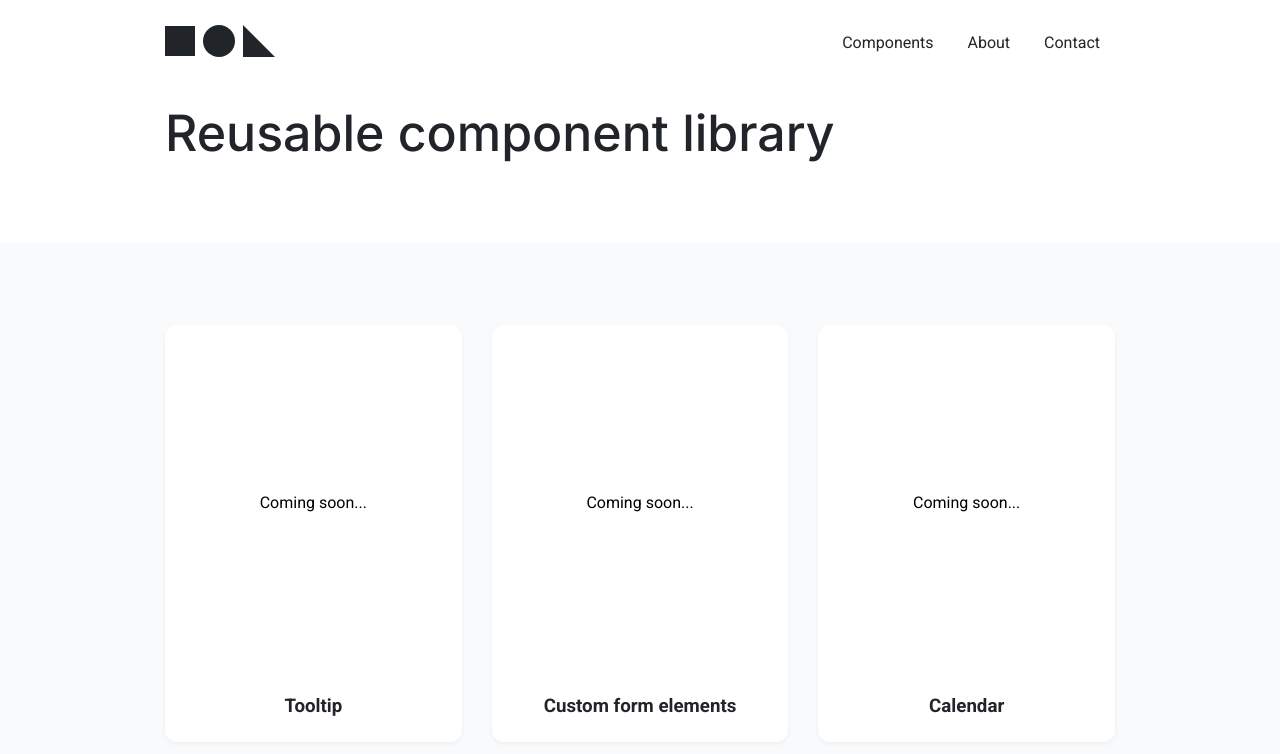
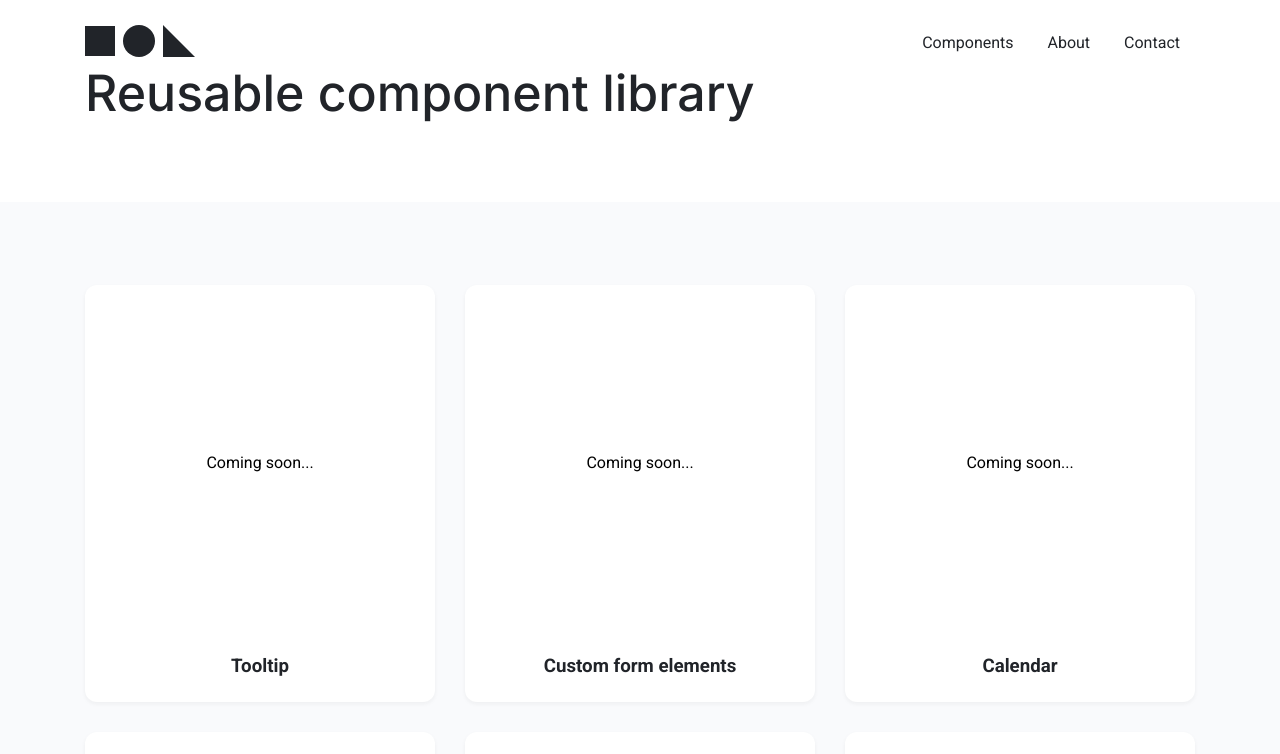
Before and after one commit to js-tasks-ru/htmlcss-20210513_ekaterina78, a website: page index.html in a window 1280 px wide. Shown: the top 754 px of the page. Drawn offline with nearby package versions, Linux system fonts and the light colour scheme.

Commit message:
fix solution for 04-lection2 (main page: min-width, margin, padding)

```diff
--- a/components/page/page.css
+++ b/components/page/page.css
@@ -3,12 +3,13 @@
     flex-direction: column;
     background: var(--white);
     color: var(--black);
+    min-width: 250px;
 }
 
 .page__box {
     max-width: 1110px;
-    padding-right: 165px;
-    padding-left: 165px;
+    margin: 0 auto;
+    padding: 0 15px;
 }
 
 .page__main {
```
